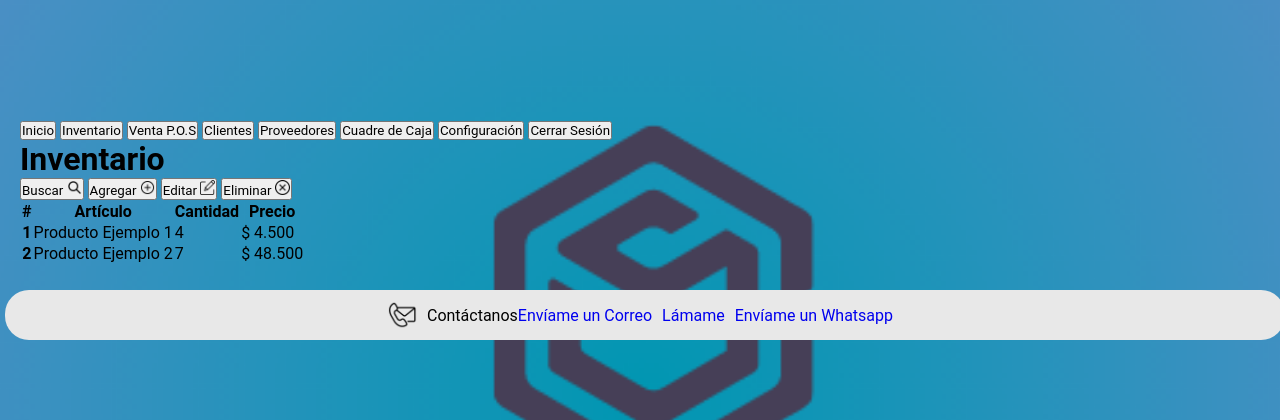
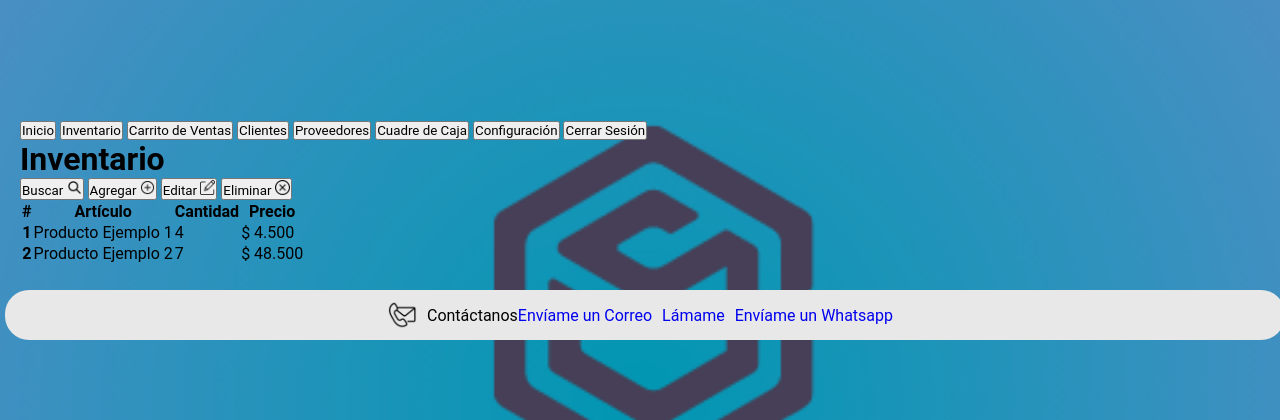
Before and after one commit to vaalyan/Proyecto-InventasV3, a PHP site: page /inventario.html in a window 1280 px wide. Shown: the top 420 px of the page. Run offline with PHP 8.4, Linux system fonts and the light colour scheme.

Commit message:
cambios href y js erroneos Solucionado

```diff
--- a/PHP/bienvenida.php
+++ b/PHP/bienvenida.php
@@ -33,7 +33,7 @@
                 <div class="izquierda">
                         <button onclick="irAInicio()" class="button">Inicio</button>
                         <button onclick="irAInventario()" class="button">Inventario</button>
-                        <button onclick="irAVentasPOS()" class="button">Venta P.O.S</button>
+                        <button onclick="irACarritoVentas()" class="button">Carrito de Ventas</button>
                         <button onclick="irAClientes()" class="button">Clientes</button>
                         <button onclick="irAProveedores()" class="button">Proveedores</button>
                         <button onclick="irACuadreCaja()" class="button">Cuadre de Caja</button>
--- a/PHP/editar_cliente_be.php
+++ b/PHP/editar_cliente_be.php
@@ -43,7 +43,7 @@ if (isset($_GET['id'])) {
                     <div class="izquierda">
                         <button onclick="irAInicio()" class="button">Inicio</button>
                         <button onclick="irAInventario()" class="button">Inventario</button>
-                        <button onclick="irAVentasPOS()" class="button">Venta P.O.S</button>
+                        <button onclick="irACarritoVentas()" class="button">Carrito de Ventas</button>
                         <button onclick="irAClientes()" class="button">Clientes</button>
                         <button onclick="irAProveedores()" class="button">Proveedores</button>
                         <button onclick="irACuadreCaja()" class="button">Cuadre de Caja</button>
--- a/assets/JS/script.js
+++ b/assets/JS/script.js
@@ -35,8 +35,8 @@ function irAInventario() {
     window.location.href = '/inventario.html';
 }
 
-function irAVentasPOS() {
-    window.location.href = '/ventas_pos.html';
+function irACarritoVentas() {
+    window.location.href = '/carrito_ventas.html';
 }
 
 function irAClientes() {
--- a/carrito_ventas.html
+++ b/carrito_ventas.html
@@ -18,7 +18,7 @@
             <div class="izquierda">
                     <button onclick="irAInicio()" class="button">Inicio</button>
                     <button onclick="irAInventario()" class="button">Inventario</button>
-                    <button onclick="irAVentasPOS()" class="button">Venta P.O.S</button>
+                    <button onclick="irACarritoVentas()" class="button">Carrito de Ventas</button>
                     <button onclick="irAClientes()" class="button">Clientes</button>
                     <button onclick="irAProveedores()" class="button">Proveedores</button>
                     <button onclick="irACuadreCaja()" class="button">Cuadre de Caja</button>
--- a/clientes.php
+++ b/clientes.php
@@ -32,7 +32,7 @@
             <div class="izquierda">
                 <button onclick="irAInicio()" class="button">Inicio</button>
                 <button onclick="irAInventario()" class="button">Inventario</button>
-                <button onclick="irAVentasPOS()" class="button">Venta P.O.S</button>
+                <button onclick="irACarritoVentasPOS()" class="button">Carrito de Ventas</button>
                 <button onclick="irAClientes()" class="button">Clientes</button>
                 <button onclick="irAProveedores()" class="button">Proveedores</button>
                 <button onclick="irACuadreCaja()" class="button">Cuadre de Caja</button>
--- a/configuracion.html
+++ b/configuracion.html
@@ -19,7 +19,7 @@
                 <div class="izquierda">
                         <button onclick="irAInicio()" class="button">Inicio</button>
                         <button onclick="irAInventario()" class="button">Inventario</button>
-                        <button onclick="irAVentasPOS()" class="button">Venta P.O.S</button>
+                        <button onclick="irACarritoVentas()" class="button">Carrito de Ventas</button>
                         <button onclick="irAClientes()" class="button">Clientes</button>
                         <button onclick="irAProveedores()" class="button">Proveedores</button>
                         <button onclick="irACuadreCaja()" class="button">Cuadre de Caja</button>
--- a/cuadre_caja.html
+++ b/cuadre_caja.html
@@ -18,7 +18,7 @@
             <div class="izquierda">
                     <button onclick="irAInicio()" class="button">Inicio</button>
                     <button onclick="irAInventario()" class="button">Inventario</button>
-                    <button onclick="irAVentasPOS()" class="button">Venta P.O.S</button>
+                    <button onclick="irACarritoVentas()" class="button">Carrito de Ventas</button>
                     <button onclick="irAClientes()" class="button">Clientes</button>
                     <button onclick="irAProveedores()" class="button">Proveedores</button>
                     <button onclick="irACuadreCaja()" class="button">Cuadre de Caja</button>
--- a/inventario.html
+++ b/inventario.html
@@ -18,7 +18,7 @@
             <div class="izquierda">
                     <button onclick="irAInicio()" class="button">Inicio</button>
                     <button onclick="irAInventario()" class="button">Inventario</button>
-                    <button onclick="irAVentasPOS()" class="button">Venta P.O.S</button>
+                    <button onclick="irACarritoVentas()" class="button">Carrito de Ventas</button>
                     <button onclick="irAClientes()" class="button">Clientes</button>
                     <button onclick="irAProveedores()" class="button">Proveedores</button>
                     <button onclick="irACuadreCaja()" class="button">Cuadre de Caja</button>
--- a/proveedores.html
+++ b/proveedores.html
@@ -19,7 +19,7 @@
                 <ul class="lista-botones">
                     <button onclick="irAInicio()" class="button">Inicio</button>
                     <button onclick="irAInventario()" class="button">Inventario</button>
-                    <button onclick="irAVentasPOS()" class="button">Venta P.O.S</button>
+                    <button onclick="irACarritoVentas()" class="button">Carrito de Ventas</button>
                     <button onclick="irAClientes()" class="button">Clientes</button>
                     <button onclick="irAProveedores()" class="button">Proveedores</button>
                     <button onclick="irACuadreCaja()" class="button">Cuadre de Caja</button>
```
